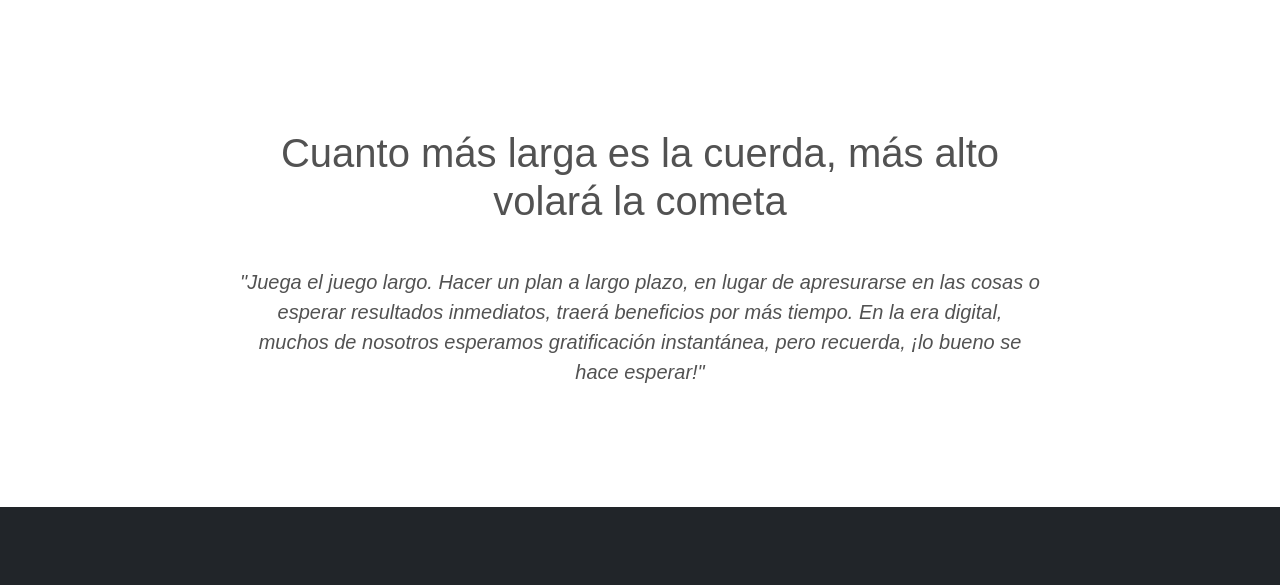
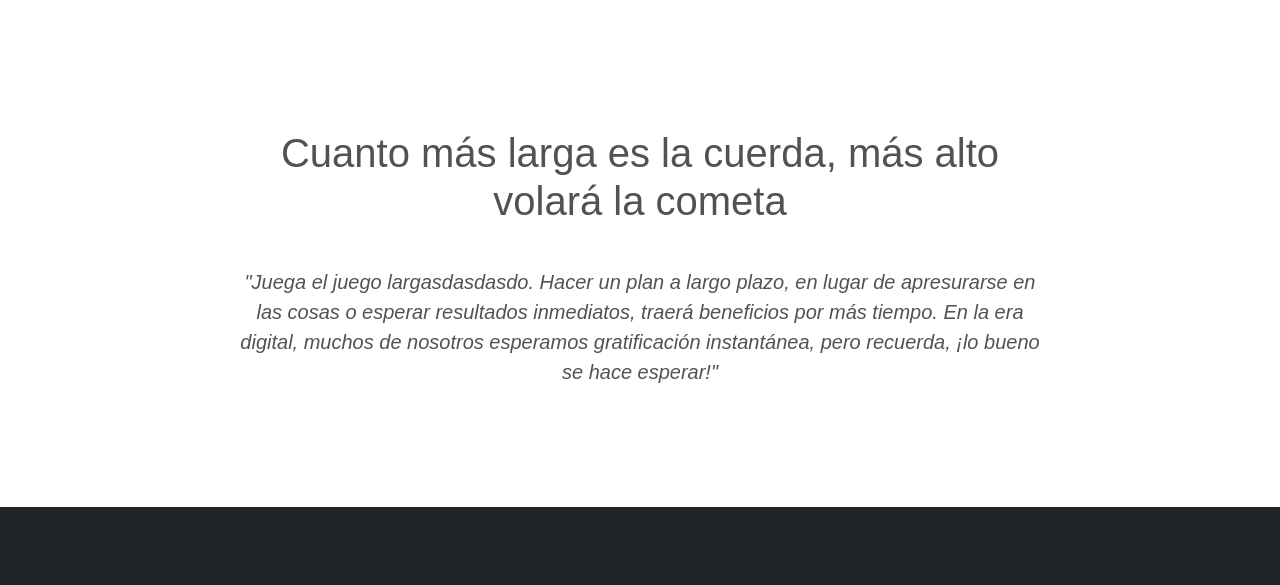
Before and after one commit to Xx-ASNIK-xX/Entrega-Coder, a plain HTML site: page pages/Galeria.html in a window 1280 px wide. Shown: the part 889-1474 px from the top of the page. Drawn offline with nearby package versions, Linux system fonts and the light colour scheme; files whose address does not match are found by name; a web font is replaced by a local one.

Commit message:
nuevas funciones

```diff
--- a/pages/Galeria.html
+++ b/pages/Galeria.html
@@ -50,7 +50,7 @@
 
                 <h2>Cuanto más larga es la cuerda, más alto volará la cometa</h2>
 
-                <p> "Juega el juego largo.
+                <p> "Juega el juego largasdasdasdo.
 
                     Hacer un plan a largo plazo, en lugar de apresurarse en las cosas o esperar resultados inmediatos, traerá beneficios por más tiempo.
 
```
